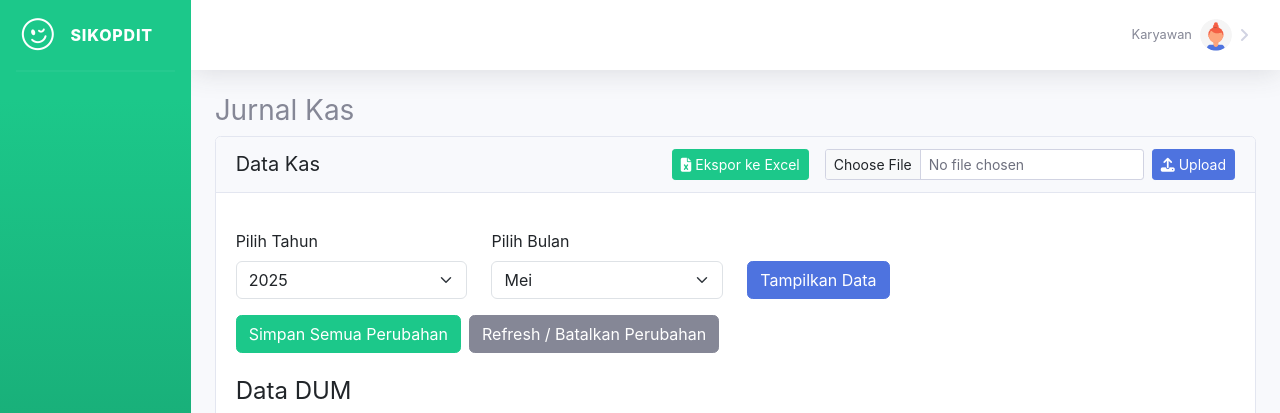
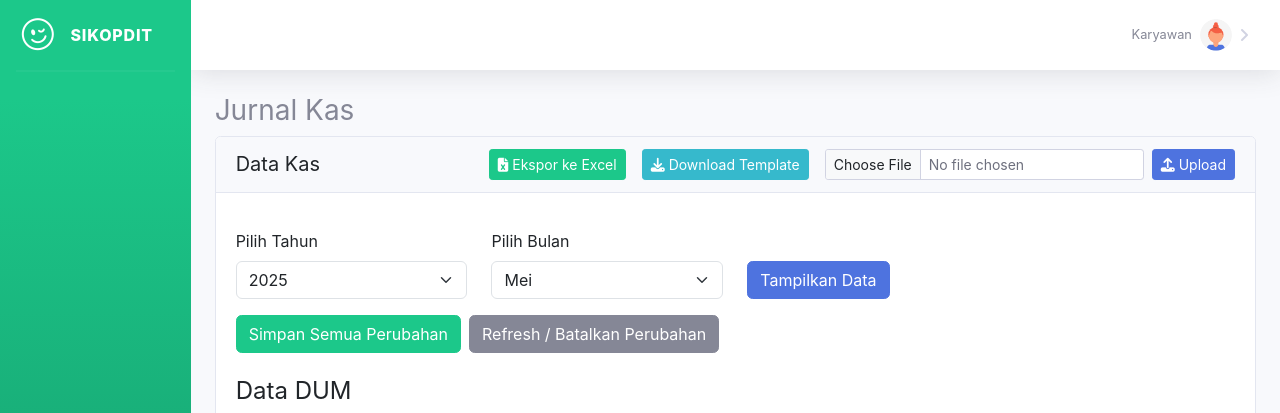
Before and after one commit to dewiyuni/SIKOPDIT, a CodeIgniter 4 app: the page made by app/Views/admin/jurnal/jurnal_kas.php in a window 1280 px wide. Shown: the top 413 px of the page. Run offline with PHP 8.4 and a stand-in for CodeIgniter, Linux system fonts and the light colour scheme; the template is opened without the code that fills it, so the values that code supplies are empty; some libraries are stand-ins or nearby versions.

Commit message:
tempate_jurnal

```diff
--- a/app/Views/admin/jurnal/jurnal_kas.php
+++ b/app/Views/admin/jurnal/jurnal_kas.php
@@ -6,11 +6,16 @@
         <div class="card-header d-flex justify-content-between align-items-center flex-wrap gap-2">
             <h5 class="mb-0">Data Kas</h5>
             <div class="d-flex gap-3 flex-column flex-md-row align-items-center">
+
+
                 <!-- Tombol Ekspor -->
                 <a href="<?= base_url('export-excel'); ?>" class="btn btn-success btn-sm">
                     <i class="fas fa-file-excel"></i> Ekspor ke Excel
                 </a>
-
+                <!-- template excel -->
+                <a href="<?= base_url('template/template_jurnal.xlsx') ?>" class="btn btn-info btn-sm" download>
+                    <i class="fas fa-download"></i> Download Template
+                </a>
                 <!-- Form Upload Excel -->
                 <form action="<?= base_url('admin/jurnal/import_excel') ?>" method="post" enctype="multipart/form-data"
                     class="d-flex flex-column flex-md-row align-items-center gap-2" id="importExcelForm">
```
Also changed, not shown: 1 other file.
